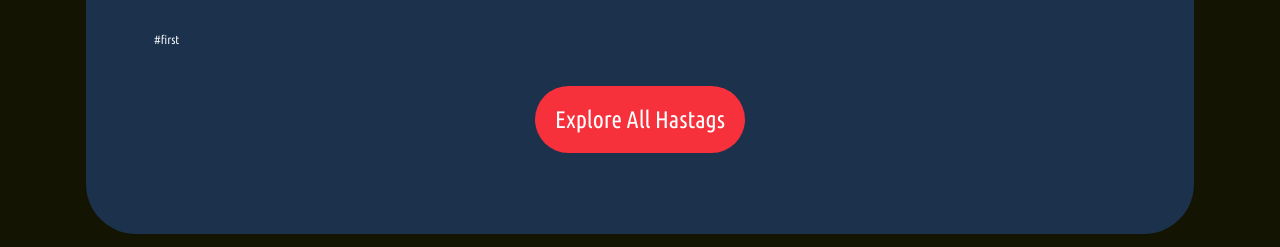
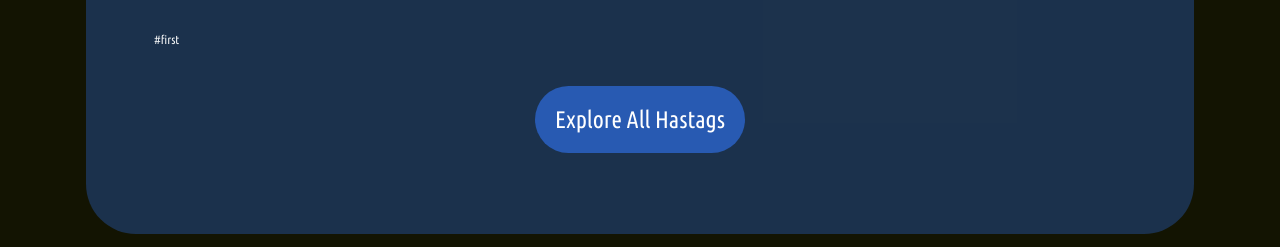
Before and after one commit to 401matthall/401matthall.github.io, an Eleventy site: page tags.njk in a window 1280 px wide. Shown: the part 386-633 px from the top of the page. Built offline with nearby package versions, Linux system fonts and the light colour scheme; Eleventy itself is replaced by a stand-in of ours; files that its build step writes are made by us from their sources; a web font is replaced by a local one.

Commit message:
Still ongoing cleanup and build script add

```diff
--- a/tags.njk
+++ b/tags.njk
@@ -21,6 +21,6 @@ permalink: /tags/{{ tag | slug }}/
 {% set postslist = collections[ tag ] %}
 {% include "postslist.njk" %}
 <div class="text-center p-3">
-<p><a href="{{ '/tags/' | url }}" class="danger text-white">Explore All Hastags</a></p>
+<p><a href="{{ '/tags/' | url }}" class="info text-white">Explore All Hastags</a></p>
 </div>
 </div>
```
Also changed, not shown: docs/tags/first/index.html, 1 other file.
